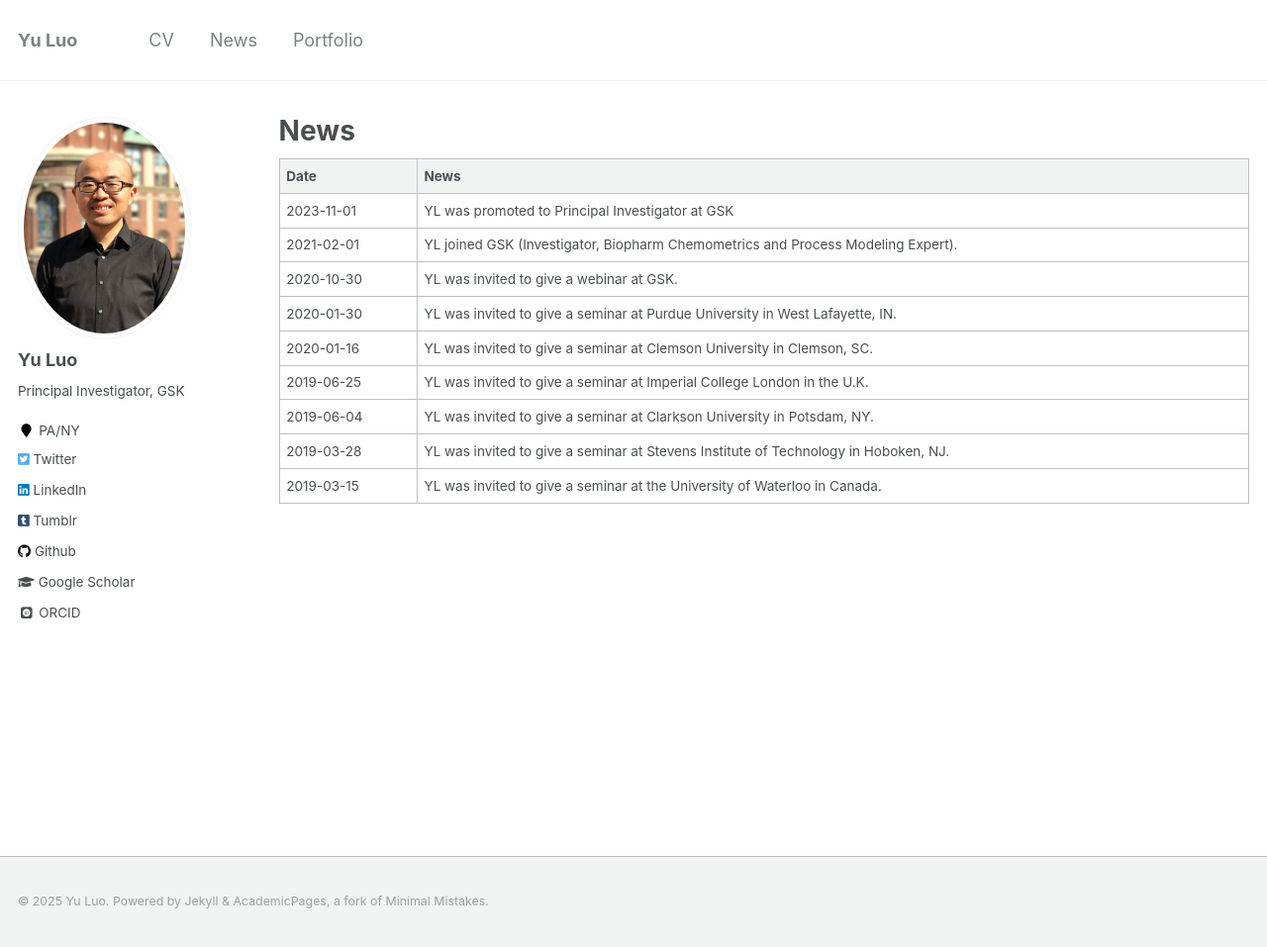
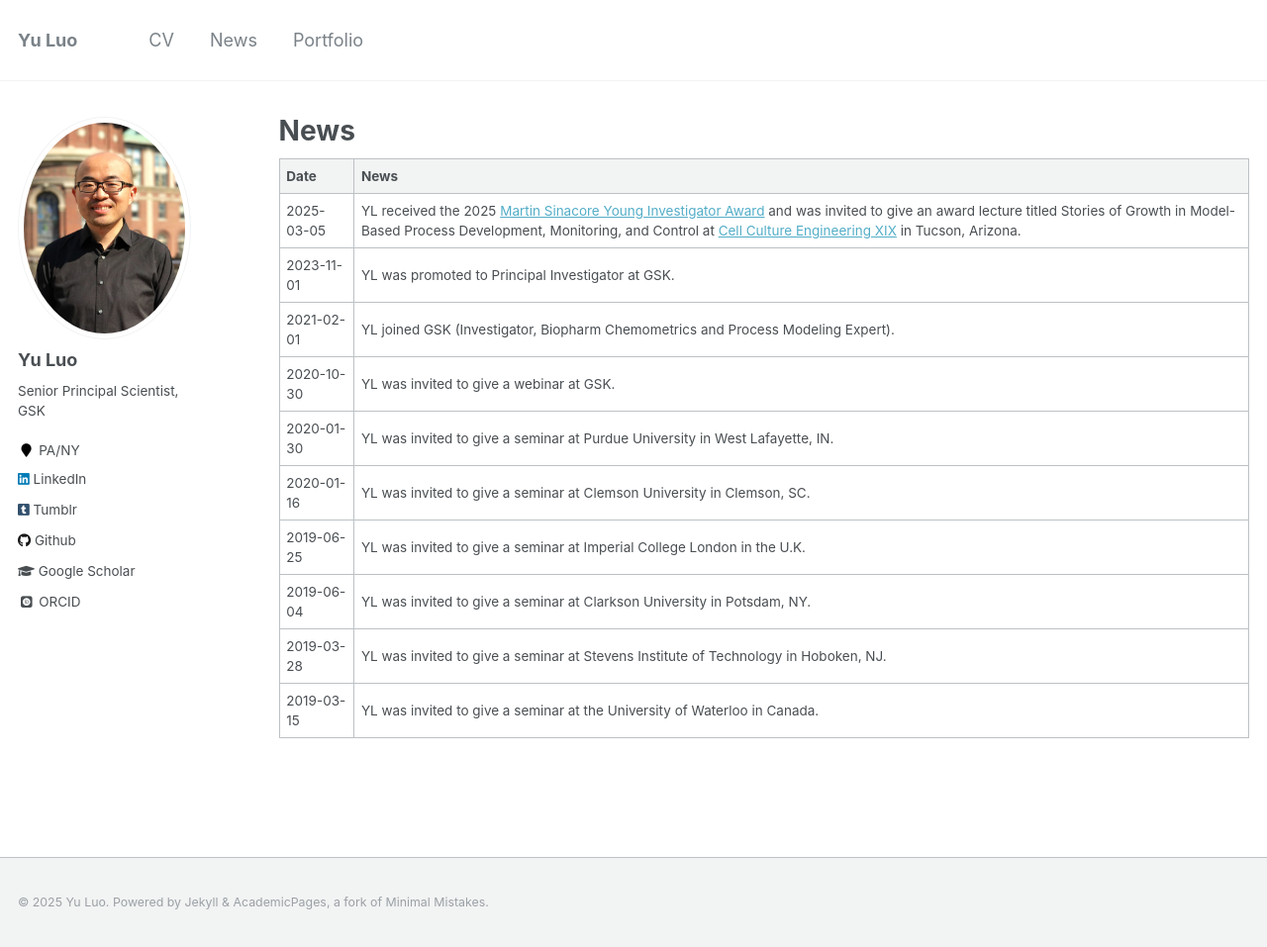
Before and after one commit to l16cn/l16cn.github.io, a Jekyll site: the page built from _pages/news.md, in a window 1280 px wide and 957 px high. Shown: the whole window at 99% size. Built offline with Jekyll 4.4.1, drawn with Linux system fonts in a browser that asks for light colours; some web fonts are replaced.

Commit message:
updated bio and news

```diff
--- a/_config.yml
+++ b/_config.yml
@@ -82,7 +82,7 @@ analytics:
 author:
   name             : "Yu Luo"
   avatar           : yu2017.jpg
-  bio              : "Principal Investigator, GSK"
+  bio              : "Senior Principal Scientist, GSK"
   location         : "PA/NY"
   # employer         : "University of Delaware"
   pubmed           : # "https://www.ncbi.nlm.nih.gov/pubmed/?term=babatunde+ogunnaike"
@@ -109,7 +109,7 @@ author:
   stackoverflow    : # http://stackoverflow.com/users/123456/username
   steam            :
   tumblr           : "l16cn"
-  twitter          : "yuluophd"
+  # twitter          : "yuluophd"
   vine             :
   weibo            :
   xing             :
--- a/_pages/news.md
+++ b/_pages/news.md
@@ -7,7 +7,8 @@ author_profile: true
 
 |Date|News|
 |:-|:-|
-|2023-11-01|YL was promoted to Principal Investigator at GSK|
+|2025-03-05|YL received the 2025 [Martin Sinacore Young Investigator Award](https://engconf.us/conferences/biotechnology/cell-culture-engineering-xix/#header10) and was invited to give an award lecture titled Stories of Growth in Model-Based Process Development, Monitoring, and Control at [Cell Culture Engineering XIX](https://ssl.linklings.net/conferences/CCE/25acccexix_program/views/at_a_glance.html) in Tucson, Arizona.|
+|2023-11-01|YL was promoted to Principal Investigator at GSK.|
 |2021-02-01|YL joined GSK (Investigator, Biopharm Chemometrics and Process Modeling Expert).|
 |2020-10-30|YL was invited to give a webinar at GSK.|
 |2020-01-30|YL was invited to give a seminar at Purdue University in West Lafayette, IN.|
```
Also changed, not shown: _pages/about.md (+10 -2 lines), 8 other files.
